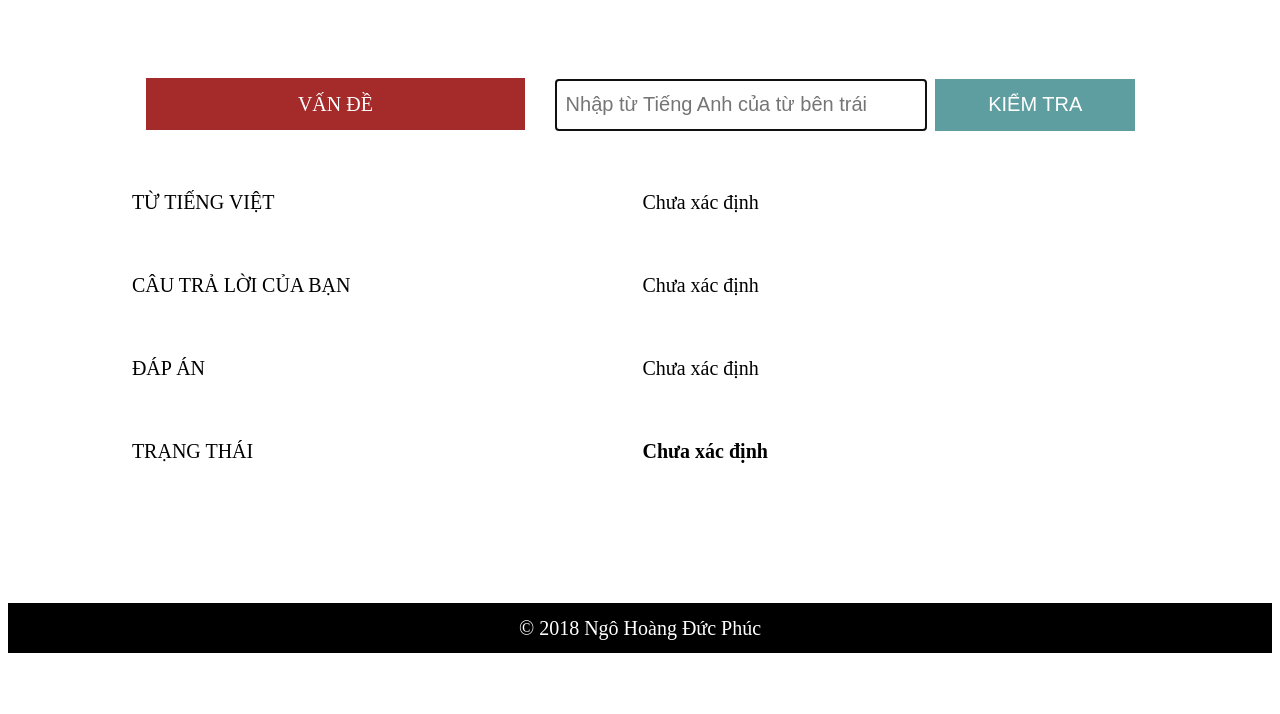
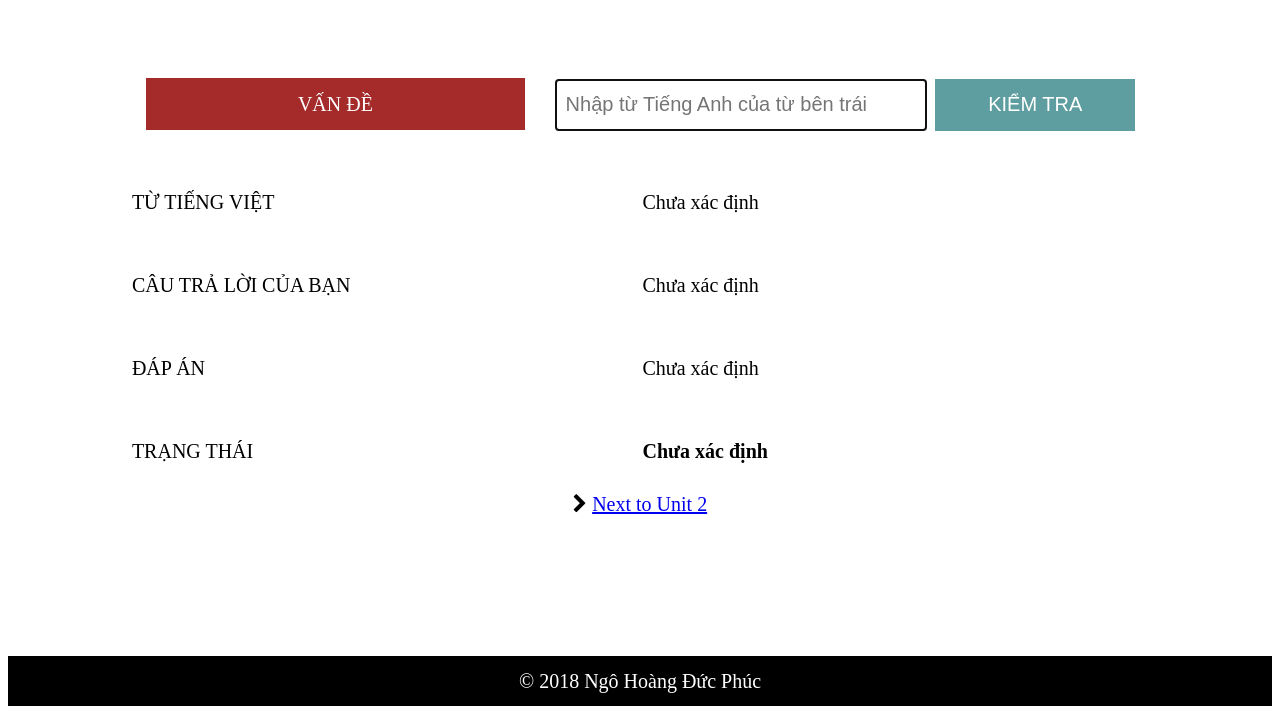
Before and after one commit to ducphuc1202/DEMO-ENGLISH-TEST, a plain HTML site: page index.html in a window 1280 px wide. Shown: the part 579-1293 px from the top of the page. Before the commit the page ends 1240 px from the top, so only its background shows below. Drawn offline with Linux system fonts and the light colour scheme; a web font is replaced by a local one.

Commit message:
Update index.html

```diff
--- a/index.html
+++ b/index.html
@@ -51,6 +51,11 @@
                 <div class="title">TRẠNG THÁI</div>
                 <div class="text" id="tt">Chưa xác định</div>
             </div>
+
+            <div class = "next">
+                <i class="fa fa-chevron-right" aria-hidden="true"></i>
+                <a class = "next-text" href="unit2.html">Next to Unit 2</a>
+            </div>
             <div class="footer">
                 &copy; 2018 Ngô Hoàng Đức Phúc
             </div>
```
